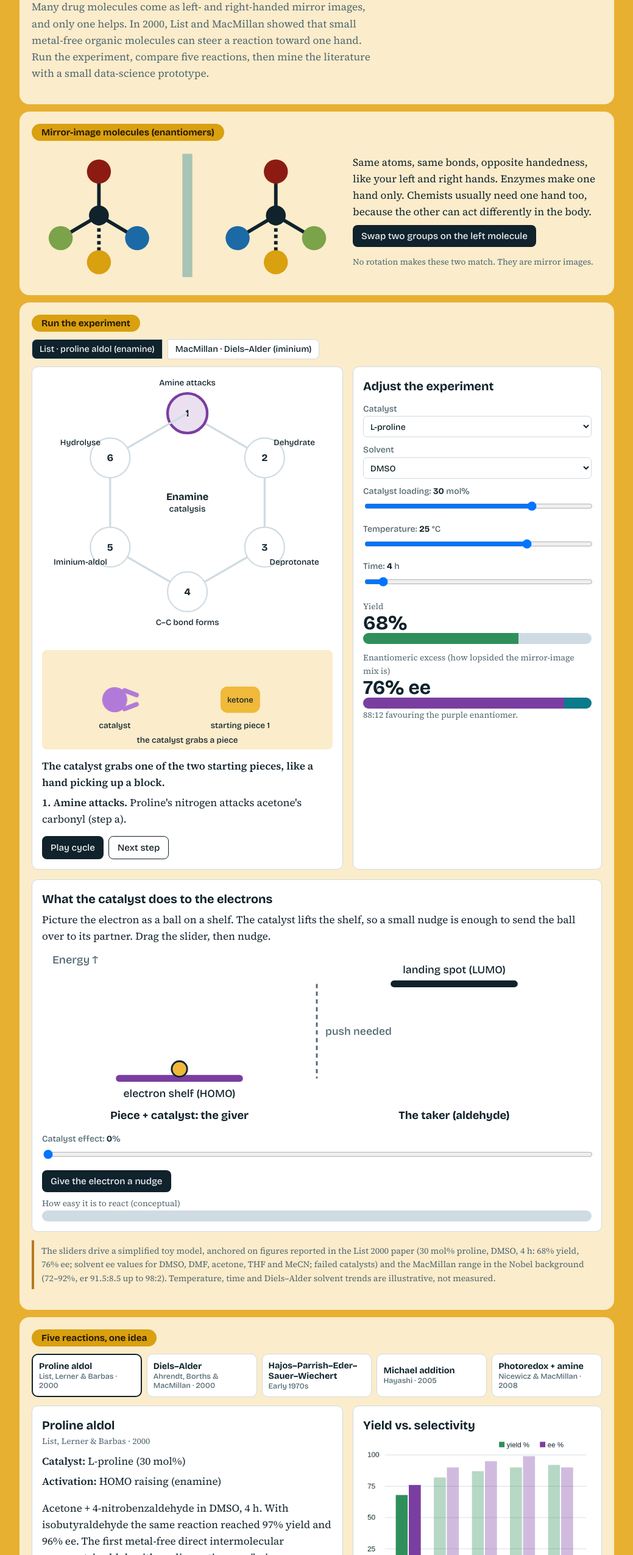
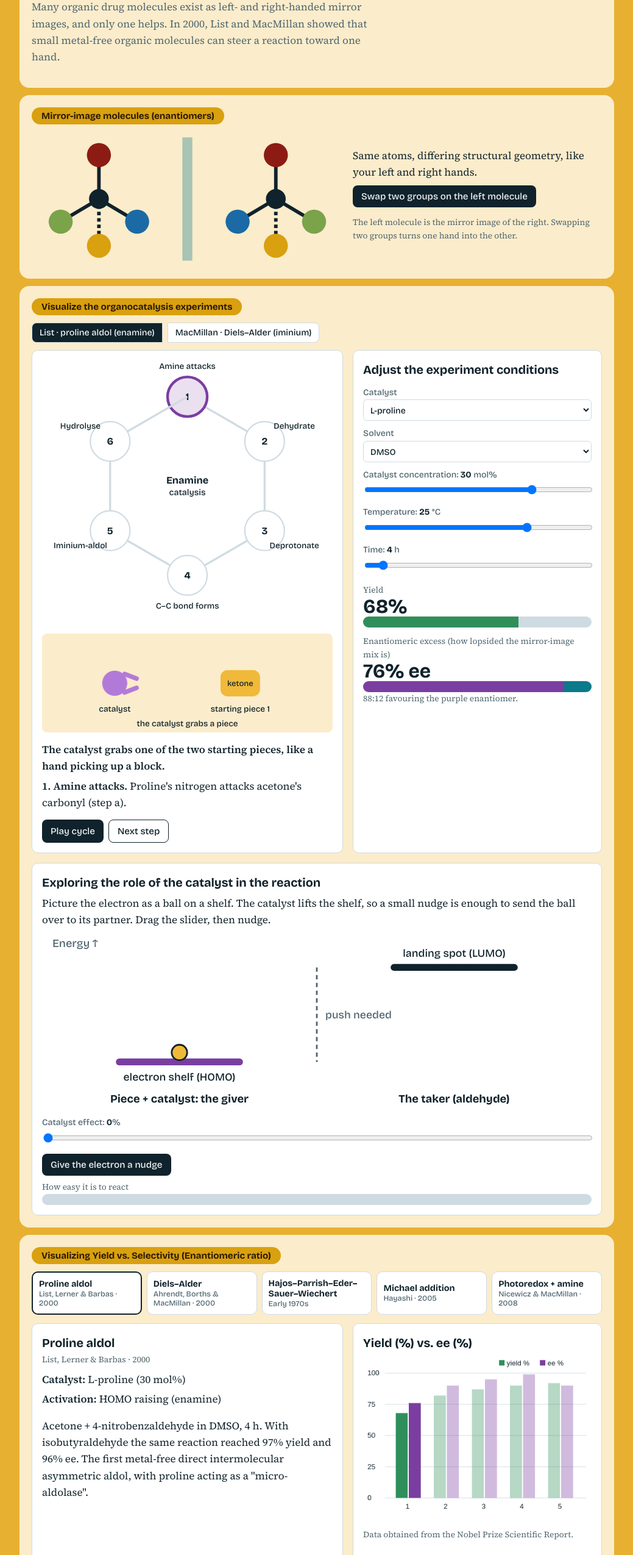
Before and after one commit to ParinAcharyaGit/organocatalysis-lab, a plain HTML site: page index.html in a window 1280 px wide. Shown: the part 147-2697 px from the top of the page at 61% size, without its empty margins (120-1159 px from the left). Drawn offline with nearby package versions, Linux system fonts and the light colour scheme.

Commit message:
Update content in index.html

```diff
--- a/index.html
+++ b/index.html
@@ -61,60 +61,53 @@ table{width:100%;border-collapse:collapse;font-size:.88rem}td,th{padding:5px 8px
 .mv{animation:mv .9s ease-out both}@keyframes mv{from{transform:translate(var(--dx),var(--dy));opacity:.15}to{transform:none;opacity:1}}
 @media(prefers-reduced-motion:reduce){*{transition:none!important}.mv{animation:none}}
 </style></head><body><main>
-<div class="band hd"><p class="k small" style="margin:0">Interactive infographic · awarded to Benjamin List &amp; David MacMillan</p>
+<div class="band hd"><p class="k small" style="margin:0">Interactive infographic · 2021 Nobel Prize Chemistry awarded to Benjamin List &amp; David MacMillan</p>
 <h1>2021 Nobel Prize in Chemistry</h1>
-<p class="lede">Many drug molecules come as left- and right-handed mirror images, and only one helps. In 2000, List and MacMillan showed that small metal-free organic molecules can steer a reaction toward one hand. Run the experiment, compare five reactions, then mine the literature with a small data-science prototype.</p></div>
-<section class="band"><div class="pill">Mirror-image molecules (enantiomers)</div><div class="grid" style="align-items:center"><svg id="mir" viewBox="0 0 440 190" role="img" aria-label="Two mirror-image molecules" style="width:100%;height:auto"></svg><div><p style="margin:0 0 8px">Same atoms, same bonds, opposite handedness, like your left and right hands. Enzymes make one hand only. Chemists usually need one hand too, because the other can act differently in the body.</p><button class="btn" id="swp">Swap two groups on the left molecule</button><p class="small" id="swpT"></p></div></div></section>
+<p class="lede">Many organic drug molecules exist as left- and right-handed mirror images, and only one helps. In 2000, List and MacMillan showed that small metal-free organic molecules can steer a reaction toward one hand.</p></div>
+<section class="band"><div class="pill">Mirror-image molecules (enantiomers)</div><div class="grid" style="align-items:center"><svg id="mir" viewBox="0 0 440 190" role="img" aria-label="Two mirror-image molecules" style="width:100%;height:auto"></svg><div><p style="margin:0 0 8px">Same atoms, differing structural geometry, like your left and right hands.</p><button class="btn" id="swp">Swap two groups on the left molecule</button><p class="small" id="swpT"></p></div></div></section>
 
 <!-- LAB -->
-<section id="lab" class="band"><div class="pill">Run the experiment</div>
+<section id="lab" class="band"><div class="pill">Visualize the organocatalysis experiments</div>
 <div class="seg row" style="margin:0 0 12px" id="rxSeg">
 <button data-r="aldol" aria-pressed="true">List · proline aldol (enamine)</button><button data-r="da" aria-pressed="false">MacMillan · Diels–Alder (iminium)</button></div>
 <div class="grid">
 <div class="card"><svg id="cyc" viewBox="0 0 440 400" role="img" aria-label="Catalytic cycle"></svg><svg id="scn" viewBox="0 0 440 150" role="img" aria-label="Plain-language picture of the current step" style="width:100%;height:auto;background:var(--band);border-radius:8px;margin-top:6px"></svg><p id="plain" style="margin:6px 0;font-weight:600"></p>
 <p id="stepTxt" style="margin:4px 0 0;min-height:3.4em"></p>
 <div class="row"><button class="btn" id="play">Play cycle</button><button class="btn alt" id="next">Next step</button></div></div>
-<div class="card"><h3 style="margin:0 0 4px">Adjust the experiment</h3>
+<div class="card"><h3 style="margin:0 0 4px">Adjust the experiment conditions</h3>
 <label>Catalyst<select id="cat"></select></label>
 <label>Solvent<select id="sol"></select></label>
-<label>Catalyst loading: <b id="vL"></b> mol%</label><input type="range" id="L" min="1" max="40" value="30">
+<label>Catalyst concentration: <b id="vL"></b> mol%</label><input type="range" id="L" min="1" max="40" value="30">
 <label>Temperature: <b id="vT"></b> °C</label><input type="range" id="T" min="-40" max="50" value="25">
 <label>Time: <b id="vH"></b> h</label><input type="range" id="H" min="1" max="48" value="4">
 <div style="margin-top:14px"><div class="small">Yield</div><div class="num" id="oy"></div><div class="meter"><i id="by" style="background:var(--ok)"></i></div></div>
 <div style="margin-top:12px"><div class="small">Enantiomeric excess (how lopsided the mirror-image mix is)</div><div class="num" id="oe"></div>
 <div class="meter"><i id="bR" style="background:var(--ena)"></i><i id="bS" style="background:var(--imi)"></i></div>
 <div class="small" id="hand"></div></div></div></div>
-<div class="card" style="margin-top:16px"><h3 style="margin:0 0 4px">What the catalyst does to the electrons</h3><p id="orbTxt" style="margin:0 0 8px"></p>
+<div class="card" style="margin-top:16px"><h3 style="margin:0 0 4px">Exploring the role of the catalyst in the reaction</h3><p id="orbTxt" style="margin:0 0 8px"></p>
 <svg id="orb" viewBox="0 0 640 200" role="img" aria-label="Energy levels with a movable electron" style="width:100%;height:auto"></svg>
 <label>Catalyst effect: <b id="vE">0</b>%</label><input type="range" id="eff" min="0" max="100" value="0">
 <div class="row" style="align-items:center"><button class="btn" id="nudge">Give the electron a nudge</button><span id="orbRes" class="small"></span></div>
-<div class="small" style="margin-top:8px">How easy it is to react (conceptual)</div><div class="meter"><i id="easeB" style="background:var(--ok)"></i></div></div>
-<p class="note">The sliders drive a simplified toy model, anchored on figures reported in the List 2000 paper (30 mol% proline, DMSO, 4 h: 68% yield, 76% ee; solvent ee values for DMSO, DMF, acetone, THF and MeCN; failed catalysts) and the MacMillan range in the Nobel background (72–92%, er 91.5:8.5 up to 98:2). Temperature, time and Diels–Alder solvent trends are illustrative, not measured.</p>
+<div class="small" style="margin-top:8px">How easy it is to react</div><div class="meter"><i id="easeB" style="background:var(--ok)"></i></div></div>
 </section>
 
 <!-- LIBRARY -->
-<section id="lib" class="band"><div class="pill">Five reactions, one idea</div>
+<section id="lib" class="band"><div class="pill">Visualizing Yield vs. Selectivity (Enantiomeric ratio)</div>
 <div class="lib" id="libBtns"></div>
 <div class="grid"><div class="card" id="libCard"></div>
-<div class="card"><h3 style="margin:0 0 6px">Yield vs. selectivity</h3><canvas id="libCh" width="420" height="300"></canvas><p class="small">Selectivity is shown as ee, converted from the reported enantiomer ratio (er).</p></div></div>
+<div class="card"><h3 style="margin:0 0 6px">Yield (%) vs. ee (%)</h3><canvas id="libCh" width="420" height="300"></canvas><p class="small">Data obtained from the Nobel Prize Scientific Report.</p></div></div>
 </section>
 
 <!-- DATA SCIENCE -->
-<section id="ds" class="band"><div class="pill">Data science prototype: catalyst advisor</div>
-<p style="margin:0 0 10px;max-width:68ch">Question: which catalyst family should a new project try first? This prototype uses 19 results with a reported selectivity, taken by hand from the two provided documents; every row cites its page, equation or scheme. Filter by family, split the record at any year, and test a simple predictor.</p>
+<section id="ds" class="band"><div class="pill">Data science Prototype: Catalyst Advisor</div>
+<p style="margin:0 0 10px;max-width:100ch">Question: which catalyst family should a new project try first? This prototype uses 19 results with reported ee ratios; every row below cites its source. Filter by family, split the record by year, and run simple predictions.</p>
 <div class="row" id="chips" style="margin:0 0 12px"></div>
 <div class="grid"><div class="card"><canvas id="sc" width="520" height="340" role="img" aria-label="Scatter plot of reported ee by year; the table below lists the same data"></canvas>
 <label>Split the record at: <b id="vY"></b></label><input type="range" id="Y" min="1910" max="2010" value="2000"><p id="stats" style="margin:8px 0 0"></p></div>
 <div class="card"><h3 style="margin:0 0 4px">Predict a family's selectivity</h3><label>Catalyst family<select id="pc"></select></label>
 <div class="num" id="pe" style="margin-top:8px"></div><p class="small" id="pt" style="margin:4px 0"></p><p class="small" id="rk" style="margin:4px 0"></p><p class="small" id="loo" style="margin:4px 0"></p></div></div>
 <div class="card" style="margin-top:12px"><p class="small" id="sd" style="margin:0 0 6px">Click a dot or a row for details.</p><div style="overflow-x:auto"><table id="tb"></table></div></div>
-<div class="card" style="margin-top:12px"><h3 style="margin:0 0 6px">Sources</h3><p class="small" style="margin:0 0 6px"><b>Nobel background:</b> The Nobel Committee for Chemistry (P. Somfai), <i>Scientific Background on the Nobel Prize in Chemistry 2021: Enamine and iminium ion–mediated organocatalysis</i>, Royal Swedish Academy of Sciences, 6 October 2021. Page numbers are the document's own (n of 19).<br><b>List paper:</b> List, B.; Lerner, R. A.; Barbas, C. F. III, <i>Proline-catalyzed direct asymmetric aldol reactions</i>, J. Am. Chem. Soc. 2000, 122, 2395–2396.</p>
-<p class="small" style="margin:0">Original papers behind the reference numbers in the Nobel background: 12–13 Pracejus (1960, 1964); 20–21 Sigman &amp; Jacobsen (1998), Zuend et al. (2009); 25 Ahrendt, Borths &amp; MacMillan (2000); 28–30 Hajos &amp; Parrish (1971, 1974), Eder, Sauer &amp; Wiechert (1971); 33 Hoffmann et al. (1998); 38 Yamaguchi et al. (1993); 39 Kawara &amp; Taguchi (1994); 44 Chandler et al. (2009); 50 Paras &amp; MacMillan (2002); 53 Marigo et al. (2005); 54 Hayashi et al. (2005); 55 Marigo et al. (2005); 58 Conrad et al. (2009); 59 Nicewicz &amp; MacMillan (2008); 68 Liu, Chougnet &amp; Woggon (2008); 70 Sedelmeier, patent WO2008119804A1.</p></div>
-<div class="pt"><div class="card"><h3>From text to table</h3><p>Every row here was read from prose, schemes and ratios, then converted from er to ee. Automated extraction from papers and patents would build this table at scale.</p></div>
-<div class="card"><h3>What more data enables</h3><p>With thousands of reactions, models can use catalyst structure, solvent and substrate rather than family alone, and can suggest experiments, as in the Bayesian screening ideas behind modern lab automation.</p></div>
-<div class="card"><h3>Handle with care</h3><p>Papers report successes, and each reaction has its own conditions. A small, biased sample like this one shows the method, not a ranking you should trust.</p></div></div>
-<p class="note">ee = er difference (for example 87:13 gives 74% ee). Values are the best reported in each source. The double Mannich ratio appears garbled in the source text and is read here as 99.5:0.5. The 1912 and 1975 alkaloid results and the Agami cyclisations are left out because only "low" or "moderate" was reported.</p></section>
-<section class="band"><h2>Why does this research matter?</h2><div class="why"><div class="card"><h3 style="margin:0">No metals needed</h3><p class="small" style="margin:4px 0 0">Catalysts built from carbon, hydrogen, nitrogen, sulphur and phosphorus avoid metal catalysts' sensitivity and environmental cost.</p></div><div class="card"><h3 style="margin:0">Built from nature's parts</h3><p class="small" style="margin:4px 0 0">Proline is an amino acid, available in both mirror-image forms. The imidazolidinone starts from phenylalanine.</p></div><div class="card"><h3 style="margin:0">Steps that chain together</h3><p class="small" style="margin:4px 0 0">Cascade reactions skip purification between steps, as in the vitamin E synthesis, with fewer steps and less waste.</p></div></div></section></main>
+<section class="band"><h2>Why does this research matter?</h2><div class="why"><div class="card"><h3 style="margin:0">No metals needed</h3><p class="small" style="margin:4px 0 0">Catalysts are composed from carbon, hydrogen, nitrogen, sulphur and phosphorus, addressing metal catalysts' sensitivity and environmental impact.</p></div><div class="card"><h3 style="margin:0">Naturally occuring</h3><p class="small" style="margin:4px 0 0">Proline is an amino acid, available in both mirror-image forms.</p></div><div class="card"><h3 style="margin:0">Steps that chain together</h3><p class="small" style="margin:4px 0 0">Cascade reactions skip purification between steps, as in the vitamin E synthesis, producing less chemical waste.</p></div></div></section></main>
 <script>
 const $=s=>document.querySelector(s),$$=s=>[...document.querySelectorAll(s)];
 $$('.tab').forEach(b=>b.onclick=()=>{$$('.tab').forEach(x=>x.setAttribute('aria-selected',x===b));$$('.panel').forEach(p=>p.hidden=p.id!==b.dataset.p);if(b.dataset.p==='lib')drawLib();if(b.dataset.p==='ds')drawConv()});
@@ -250,7 +243,7 @@
 const mol=(cx,m,c)=>{let s='';P.forEach((p,i)=>{const x=cx+(m?-p[0]:p[0]),y=95+p[1];s+=`<line x1="${cx}" y1="95" x2="${x}" y2="${y}" stroke="var(--ink)" stroke-width="5"${i==3?' stroke-dasharray="5 4"':''}/><circle cx="${x}" cy="${y}" r="17" fill="${c[i]}"/>`});return s+`<circle cx="${cx}" cy="95" r="14" fill="var(--ink)"/>`};
 const L=C.slice();if(sw){L[1]=C[2];L[2]=C[1]}
 $('#mir').innerHTML=mol(95,false,L)+`<rect x="213" y="8" width="14" height="174" fill="var(--imi)" opacity=".35"/>`+mol(345,true,C);
-$('#swpT').textContent=sw?'Now the left molecule matches the right one. Swapping two groups turns one hand into the other.':'No rotation makes these two match. They are mirror images.'}
+$('#swpT').textContent=sw?'Now the left molecule matches the right one. Swapping two groups turns one hand into the other.':'The left molecule is the mirror image of the right. Swapping two groups turns one hand into the other.'}
 $('#swp').onclick=()=>{sw=!sw;drawMir()};
 setRx('aldol');upd();pred();drawLib();drawMir();
 </script></body></html>
```
